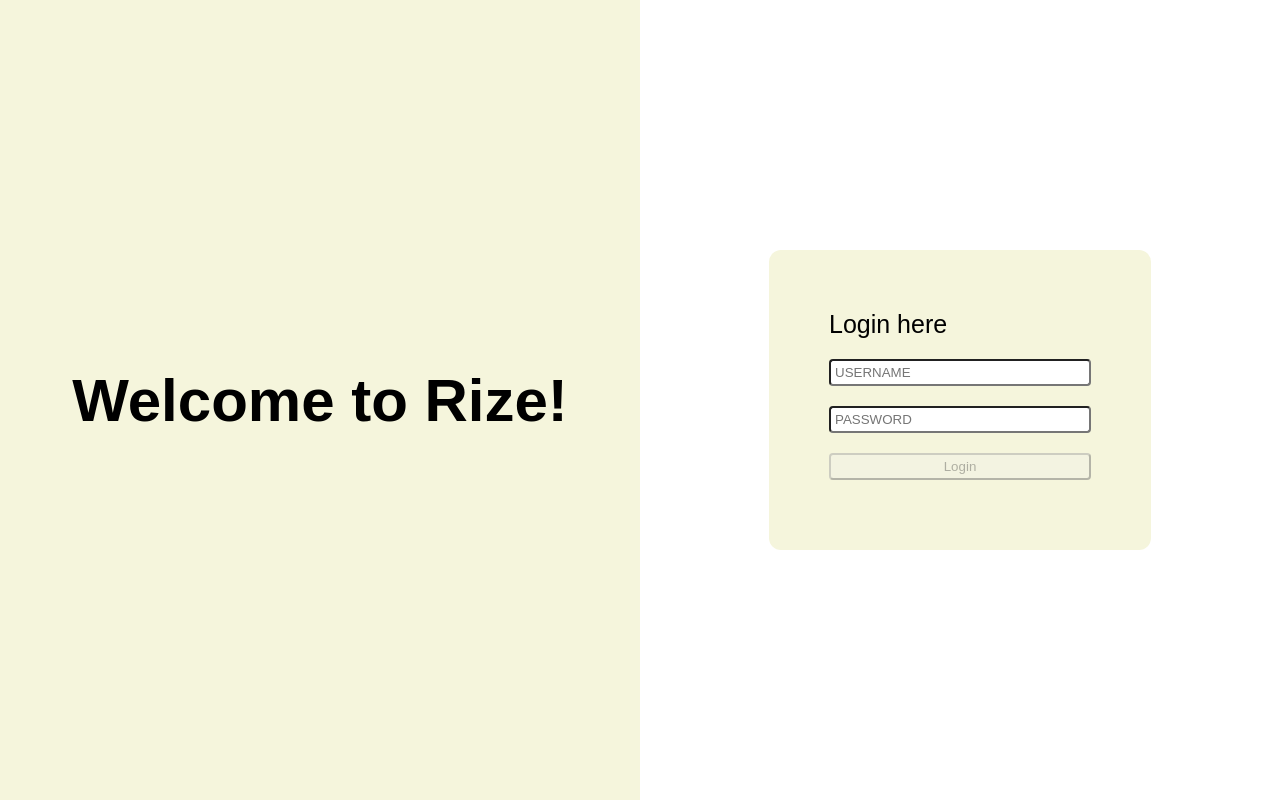
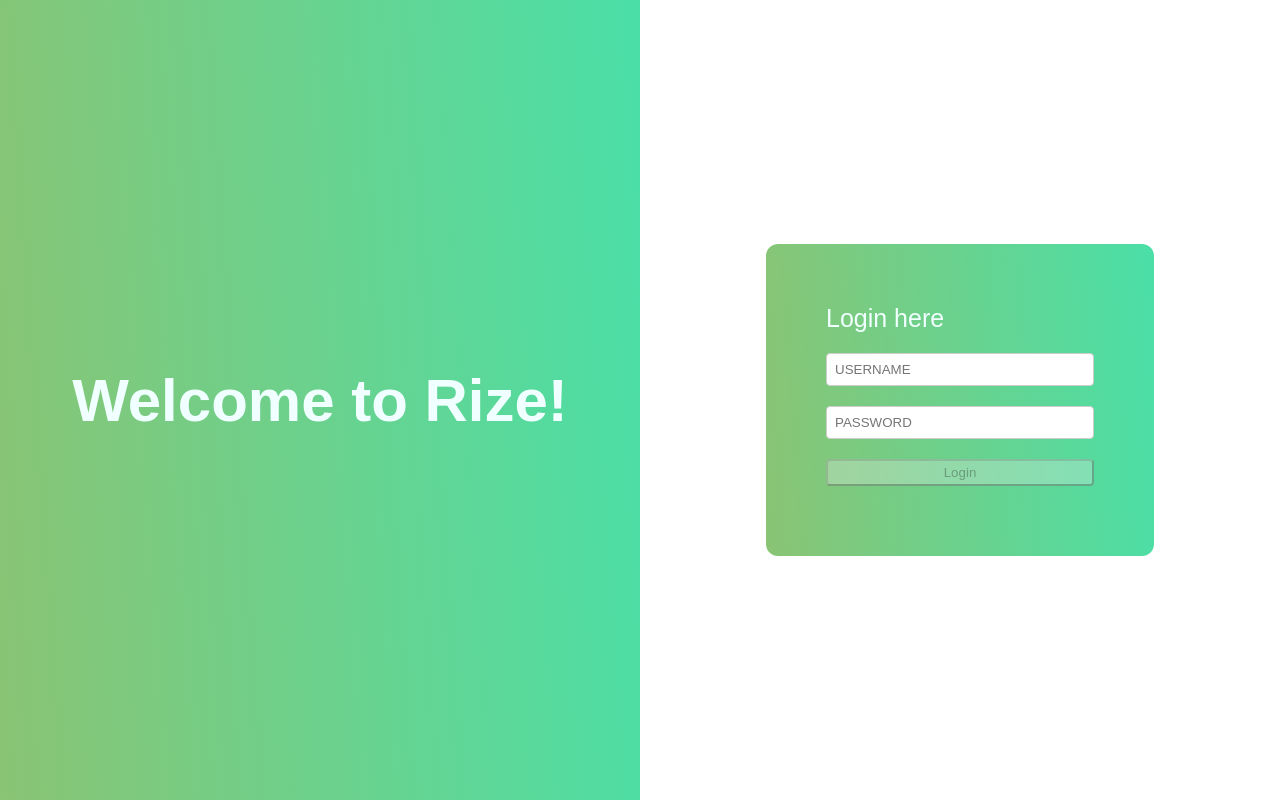
Before and after one commit to ravi-relangi/rize-template, a React (Create React App) app: page / in a window 1280 px wide. Built offline with nearby package versions, Linux system fonts and the light colour scheme.

Commit message:
[Change] css changes

```diff
--- a/src/App.css
+++ b/src/App.css
@@ -11,7 +11,13 @@
   justify-content: center;
   align-items: center;
   width: 50vw;
-  background-color: beige;
+  background: rgb(54, 226, 110);
+  background: linear-gradient(
+    86deg,
+    rgba(54, 226, 110, 1) 0%,
+    rgba(138, 196, 116, 1) 0%,
+    rgba(74, 223, 167, 1) 100%
+  );
   height: 100vh;
 }
 
--- a/src/Containers/Login/style.css
+++ b/src/Containers/Login/style.css
@@ -1,7 +1,13 @@
 .loginContainer {
   display: flex;
   flex-direction: column;
-  background-color: beige;
+  background: rgba(54, 226, 111, 0.611);
+  background: linear-gradient(
+    86deg,
+    rgba(54, 226, 110, 1) 0%,
+    rgba(138, 196, 116, 1) 0%,
+    rgba(74, 223, 167, 1) 100%
+  );
   border-radius: 12px;
   padding: 60px;
 }
@@ -10,4 +16,5 @@
   font-size: 25px;
   font-weight: 500;
   margin-bottom: 10px;
+  color: azure;
 }
--- a/src/Containers/SideBar/style.css
+++ b/src/Containers/SideBar/style.css
@@ -2,6 +2,7 @@
   font-size: 40px;
   font-weight: bold;
   padding: 20px;
+  color: azure;
 }
 
 @media only screen and (max-width: 768px) {
--- a/src/Core/Components/Input/style.css
+++ b/src/Core/Components/Input/style.css
@@ -2,5 +2,12 @@
   margin: 10px 0;
   border-radius: 4px;
   width: 250px;
-  padding: 4px;
+  padding: 8px;
+  border: 1px solid #ccc; /* Adding border color here */
 }
+
+.input:focus {
+  outline: none;
+  border-color: #3b9183;
+  box-shadow: 0 0 5px rgba(50, 71, 94, 0.5);
+}
```
